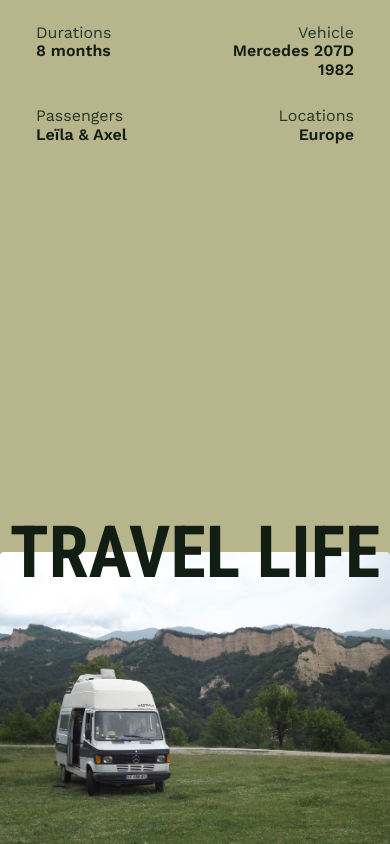
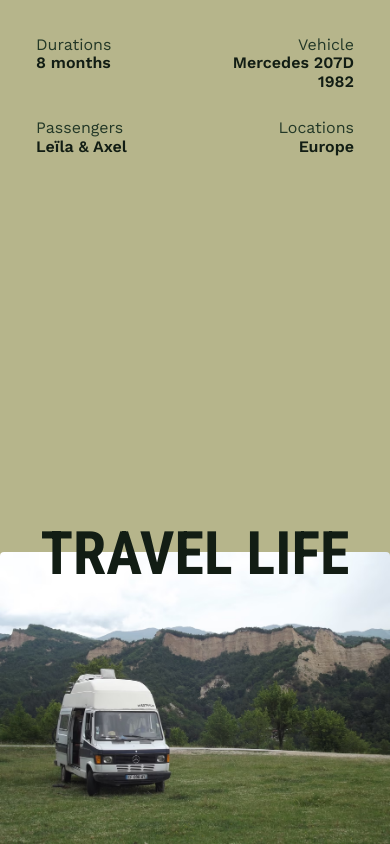
Before and after one commit to axel-paillaud/travel-life, a website built with Vite: page index.html in a window 390 px wide. Built offline with nearby package versions, Linux system fonts and the light colour scheme.

Commit message:
css adjustement for responsive header

```diff
--- a/js/Components/header/header.css
+++ b/js/Components/header/header.css
@@ -26,7 +26,7 @@
 @media screen and (width <= 640px) {
     .header-container {
         flex-wrap: wrap;
-        padding: 24px 36px 0 36px;
+        padding: 36px 36px 0 36px;
     }
 
     .header-block {
--- a/js/Components/title/title.css
+++ b/js/Components/title/title.css
@@ -19,7 +19,7 @@
 
 @media screen and (width <= 640px) {
     .title {
-        font-size: 72px;
-        top: 43px;
+        font-size: 60px;
+        top: 36px;
     }
 }
```
